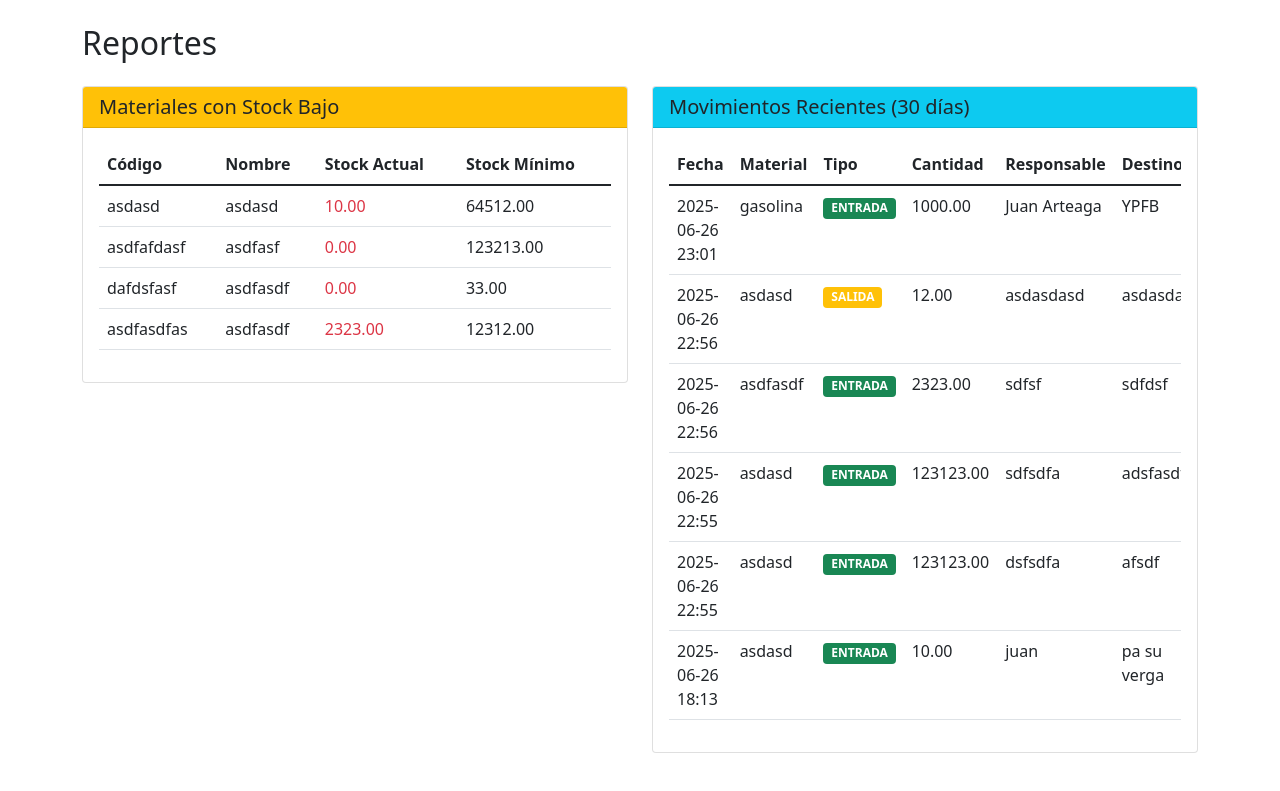
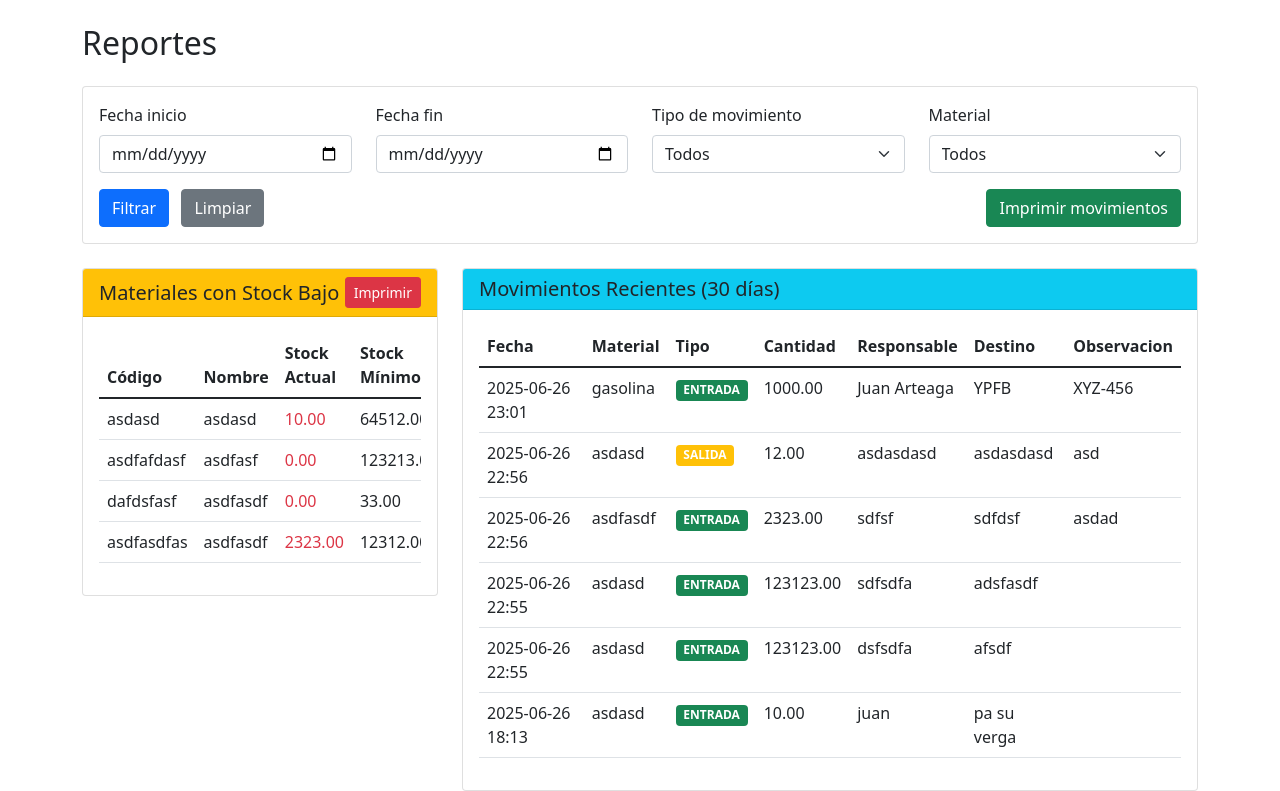
Before and after one commit to BriDePa/almacenMinero, a Flask app: page /reportes in a window 1280 px wide. Shown: the part 56-847 px from the top of the page. Before the commit the page ends 809 px from the top, so only its background shows below. Run offline with Flask 3, Linux system fonts and the light colour scheme; data comes from the database, SQL or seed files in the repository; both versions use the stored data as it was after the commit.

Commit message:
filtro de busqueda

```diff
--- a/app.py
+++ b/app.py
@@ -147,17 +147,46 @@ def reportes():
     # Materiales con stock bajo
     stock_bajo = query_db("SELECT * FROM VistaStock WHERE estado = 'REORDEN'")
 
-    # Movimientos recientes
-    movimientos_recientes = query_db(
-        "SELECT * FROM VistaHistorial "
-        "WHERE date(fecha_movimiento) >= date('now', '-30 day') "
-        "ORDER BY fecha_movimiento DESC"
+    # Filtros
+    fecha_inicio = request.args.get("fecha_inicio")
+    fecha_fin = request.args.get("fecha_fin")
+    tipo_movimiento = request.args.get("tipo_movimiento")
+    material = request.args.get("material")
+
+    # Base de la consulta
+    query = "SELECT * FROM VistaHistorial WHERE 1=1"
+    params = []
+
+    # Filtro por fechas
+    if fecha_inicio:
+        query += " AND date(fecha_movimiento) >= date(?)"
+        params.append(fecha_inicio)
+    if fecha_fin:
+        query += " AND date(fecha_movimiento) <= date(?)"
+        params.append(fecha_fin)
+    # Filtro por tipo
+    if tipo_movimiento:
+        query += " AND tipo_movimiento = ?"
+        params.append(tipo_movimiento)
+    # Filtro por material
+    if material:
+        query += " AND material = ?"
+        params.append(material)
+
+    query += " ORDER BY fecha_movimiento DESC LIMIT 500"
+    movimientos_recientes = query_db(query, params)
+
+    # Lista de materiales para el filtro
+    materiales = query_db(
+        "SELECT nombre FROM Materiales WHERE activo = 1 ORDER BY nombre"
     )
 
     return render_template(
         "reportes.html",
         stock_bajo=stock_bajo,
         movimientos_recientes=movimientos_recientes,
+        materiales=materiales,
+        request=request,
     )
 
 
--- a/templates/reportes.html
+++ b/templates/reportes.html
@@ -4,13 +4,54 @@
 <h2>Reportes</h2>
 
 <div class="row mt-4">
-    <div class="col-md-6">
+    <div class="col-md-12 mb-4">
+        <form class="card card-body" method="get" action="">
+            <div class="row align-items-end">
+                <div class="col-md-3">
+                    <label for="fecha_inicio" class="form-label">Fecha inicio</label>
+                    <input type="date" class="form-control" id="fecha_inicio" name="fecha_inicio" value="{{ request.args.get('fecha_inicio', '') }}">
+                </div>
+                <div class="col-md-3">
+                    <label for="fecha_fin" class="form-label">Fecha fin</label>
+                    <input type="date" class="form-control" id="fecha_fin" name="fecha_fin" value="{{ request.args.get('fecha_fin', '') }}">
+                </div>
+                <div class="col-md-3">
+                    <label for="tipo_movimiento" class="form-label">Tipo de movimiento</label>
+                    <select class="form-select" id="tipo_movimiento" name="tipo_movimiento">
+                        <option value="">Todos</option>
+                        <option value="entrada" {% if request.args.get('tipo_movimiento')=='entrada' %}selected{% endif %}>Entrada</option>
+                        <option value="salida" {% if request.args.get('tipo_movimiento')=='salida' %}selected{% endif %}>Salida</option>
+                    </select>
+                </div>
+                <div class="col-md-3">
+                    <label for="material" class="form-label">Material</label>
+                    <select class="form-select" id="material" name="material">
+                        <option value="">Todos</option>
+                        {% for mat in materiales %}
+                        <option value="{{ mat['nombre'] }}" {% if request.args.get('material')==mat['nombre'] %}selected{% endif %}>{{ mat['nombre'] }}</option>
+                        {% endfor %}
+                    </select>
+                </div>
+            </div>
+            <div class="row mt-3">
+                <div class="col-md-6">
+                    <button type="submit" class="btn btn-primary">Filtrar</button>
+                    <button type="button" class="btn btn-secondary ms-2" onclick="window.location.href=window.location.pathname">Limpiar</button>
+                </div>
+                <div class="col-md-6 text-end">
+                    <button type="button" class="btn btn-success" onclick="printSection('movimientos-section')">Imprimir movimientos</button>
+                </div>
+            </div>
+        </form>
+    </div>
+
+    <div class="col-md-4">
         <div class="card" id="stock-bajo-section">
             <div class="card-header bg-warning d-flex justify-content-between align-items-center">
                 <h5 class="mb-0">Materiales con Stock Bajo</h5>
-                {# <button class="btn btn-danger btn-sm" onclick="printSection('stock-bajo-section')">
-                    Imprimir esta sección
-                </button> #}
+                <button class="btn btn-danger btn-sm" onclick="printSection('stock-bajo-section')">
+                    Imprimir
+                </button>
             </div>
             <div class="card-body">
                 {% if stock_bajo %}
@@ -43,7 +84,7 @@
         </div>
     </div>
 
-    <div class="col-md-6">
+    <div class="col-md-8">
         <div class="card" id="movimientos-section">
             <div class="card-header bg-info d-flex justify-content-between align-items-center">
                 <h5 class="mb-0">Movimientos Recientes (30 días)</h5>
```
Also changed, not shown: almacen_minero.db.
